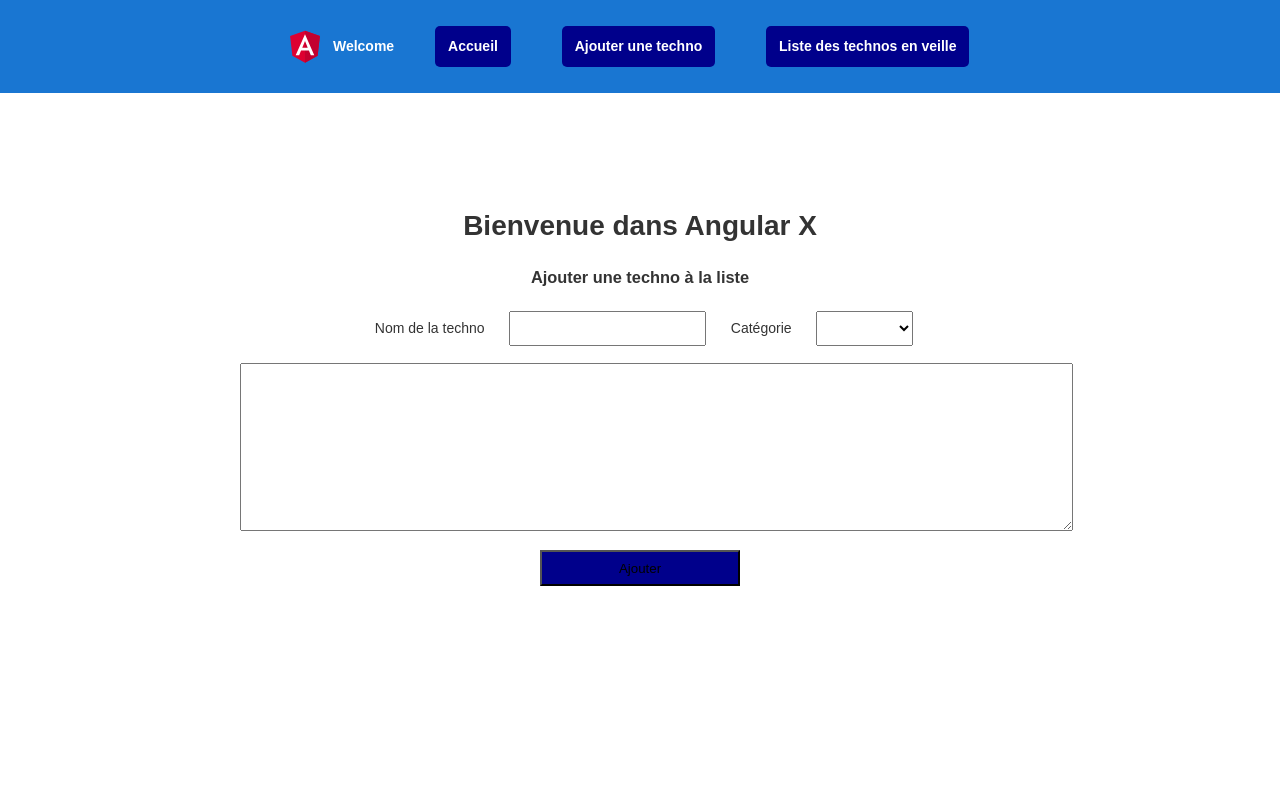
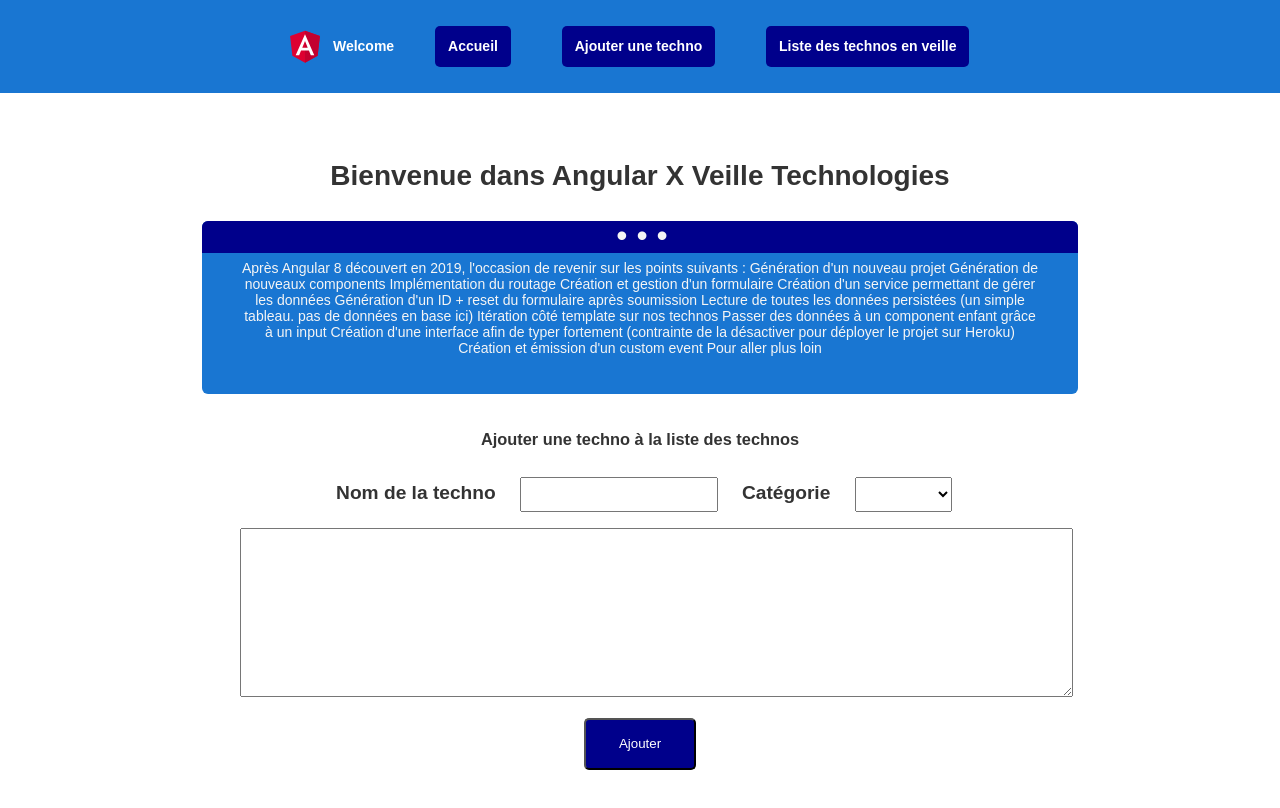
Before and after one commit to julie-j-code/ng-technos, an Angular app: page /add-techno in a window 1280 px wide. Shown: the top 808 px of the page. Built offline with nearby package versions, Linux system fonts and the light colour scheme.

Commit message:
Création et émission d'un custom event pour la suppression des technos

```diff
--- a/src/app/app.component.css
+++ b/src/app/app.component.css
@@ -44,9 +44,44 @@
 
 .content {
     display: flex;
-    margin: 200px auto 32px;
+    margin: 150px auto 32px;
     padding: 0 16px;
     max-width: 960px;
     flex-direction: column;
     align-items: center;
 }
+
+
+.terminal {
+    position: relative;
+    width: 100%;
+    color: whitesmoke;
+    max-width: 800px;
+    border-radius: 6px;
+    padding:4%;
+    margin: 20px auto;
+    overflow: hidden;
+    background-color: #1976d2;
+}
+
+.terminal::before {
+    content: "\2022 \2022 \2022";
+    position: absolute;
+    top: 0;
+    left: 0;
+    height: 4px;
+    background:darkblue;
+    color: whitesmoke;
+    width: 100%;
+    font-size: 2rem;
+    line-height: 0;
+    padding: 14px 0;
+    text-indent: 4px;
+}
+
+.terminal pre {
+    font-family: SFMono-Regular, Consolas, Liberation Mono, Menlo, monospace;
+    color: white;
+    padding: 0 1rem 1rem;
+    margin: 0;
+}
--- a/src/app/app.component.html
+++ b/src/app/app.component.html
@@ -6,6 +6,21 @@
     <a routerLink="/list-techno" class="navbar-item">Liste des technos en veille</a>
 </nav>
 <div class="content" role="main">
-    <H1>Bienvenue dans Angular X</H1>
+    <H1>Bienvenue dans Angular X Veille Technologies</H1>
+    <div class="terminal">
+Après Angular 8 découvert en 2019, l'occasion de revenir sur les points suivants :
+Génération d'un nouveau projet
+Génération de nouveaux components
+Implémentation du routage
+Création et gestion d'un formulaire
+Création d'un service permettant de gérer les données
+Génération d'un ID + reset du formulaire après soumission
+Lecture de toutes les données persistées (un simple tableau. pas de données en base ici)
+Itération côté template sur nos technos
+Passer des données à un component enfant grâce à un input
+Création d'une interface afin de typer fortement (contrainte de la désactiver pour déployer le projet sur Heroku)
+Création et émission d'un custom event
+Pour aller plus loin
+    </div>
     <router-outlet></router-outlet>
 </div>
--- a/src/app/services/technos.service.ts
+++ b/src/app/services/technos.service.ts
@@ -24,4 +24,10 @@
   return this.technos;
   }
 
+  // deleteTechno(tech: Technology) {
+  deleteTechno(tech: any) {
+    this.technos = this.technos.filter(t => t.id !== tech.id);
+    return this.technos;
+  }
+
 }
--- a/src/app/techno-add/techno-add.component.css
+++ b/src/app/techno-add/techno-add.component.css
@@ -14,9 +14,14 @@
     margin: 1%;
 }
 
-button {
+#submit {
+    border-radius: 5px;
+    color: white;
+    text-decoration: none;
+    text-align: center;
     background-color: darkblue;
-    min-width: 200px;
+    padding: 2% 4%;
+
 }
 
 a,
@@ -30,38 +35,6 @@
     color: #125699;
 }
 
-.terminal {
-    position: relative;
-    width: 80%;
-    max-width: 600px;
-    border-radius: 6px;
-    padding-top: 45px;
-    margin-top: 8px;
-    overflow: hidden;
-    background-color: rgb(15, 15, 16);
-}
-
-.terminal::before {
-    content: "\2022 \2022 \2022";
-    position: absolute;
-    top: 0;
-    left: 0;
-    height: 4px;
-    background: rgb(58, 58, 58);
-    color: #c2c3c4;
-    width: 100%;
-    font-size: 2rem;
-    line-height: 0;
-    padding: 14px 0;
-    text-indent: 4px;
-}
-
-.terminal pre {
-    font-family: SFMono-Regular, Consolas, Liberation Mono, Menlo, monospace;
-    color: white;
-    padding: 0 1rem 1rem;
-    margin: 0;
-}
 
 /* Responsive Styles */
 @media screen and (max-width: 767px) {
--- a/src/app/techno-add/techno-add.component.html
+++ b/src/app/techno-add/techno-add.component.html
@@ -1,4 +1,4 @@
-<h3>Ajouter une techno à la liste</h3>
+<h3>Ajouter une techno à la liste des technos<h3>
 <form #f="ngForm" (submit)="addTechno(f)">
     <div class="form-group">
         <label for="technoname">Nom de la techno</label>
@@ -15,7 +15,7 @@
            <textarea name="details" id="details" ngModel name="details" cols="100" rows="10">Détails / Remarques & Objectifs...</textarea>
     </div>
     <div class="form-group">
-        <button type="submit">Ajouter</button>
+        <button type="submit" id="submit">Ajouter</button>
     </div>
 
 </form>
--- a/src/app/techno-add/techno-add.component.ts
+++ b/src/app/techno-add/techno-add.component.ts
@@ -15,6 +15,7 @@
 
   addTechno(form:any){
     this.ts.createTechno(form.value);
+    form.reset();
   }
 
 }
--- a/src/app/techno-details/techno-details.component.html
+++ b/src/app/techno-details/techno-details.component.html
@@ -8,5 +8,8 @@
     <p>
         {{ tech.details}}
     </p>
+    <button (click)="delete(tech)">
+        supprimer
+    </button>
 
 </div>
--- a/src/app/techno-details/techno-details.component.ts
+++ b/src/app/techno-details/techno-details.component.ts
@@ -1,4 +1,5 @@
-import { Component, Input, OnInit } from '@angular/core';
+import { Component, Input, Output, EventEmitter, OnInit } from '@angular/core';
+import { Technologys } from '../models/technologys';
 // import { Technologys } from '../models/technologys';
 
 
@@ -8,15 +9,22 @@
   styleUrls: ['./techno-details.component.css']
 })
 export class TechnoDetailsComponent implements OnInit {
-  @Input() tech:any;
+  @Input() tech: any;
   // @Input() tech!:Technologys;
+  @Output() deleteTech = new EventEmitter<any>();
+  // @Output() deleteTech=new EventEmitter<Technologys>();
 
   constructor() {
-
 
   }
 
   ngOnInit(): void {
   }
 
+  // delete(tech:Technologys){
+  delete(tech: any) {
+    this.deleteTech.emit(tech);
+
+  }
+
 }
--- a/src/app/techno-list/techno-list.component.html
+++ b/src/app/techno-list/techno-list.component.html
@@ -2,7 +2,7 @@
 <!-- {{allTechnos | json}} -->
 
 <div *ngFor="let techno of allTechnos" class="card-container">
-    <app-techno-details [tech]="techno"></app-techno-details>
+    <app-techno-details [tech]="techno" (deleteTech)="deleteTechno($event)"></app-techno-details>
 
     <!-- <h4>{{ techno.technoname }}</h4>
     <div>{{ techno.category }} - {{ techno.details }}</div> -->
--- a/src/app/techno-list/techno-list.component.ts
+++ b/src/app/techno-list/techno-list.component.ts
@@ -20,4 +20,10 @@
     this.allTechnos=this.ts.getTechnos();
   }
 
+  deleteTechno(techno:any){
+  // deleteTechno(techno:Technologys){
+    this.allTechnos=this.ts.deleteTechno(techno);
+    this.allTechnos=this.ts.getTechnos();
+  }
+
 }
```
